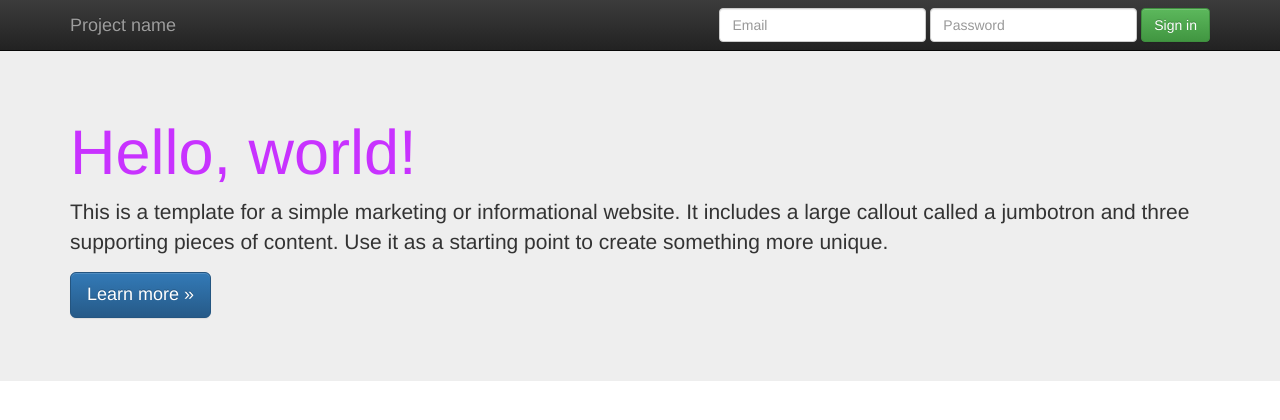
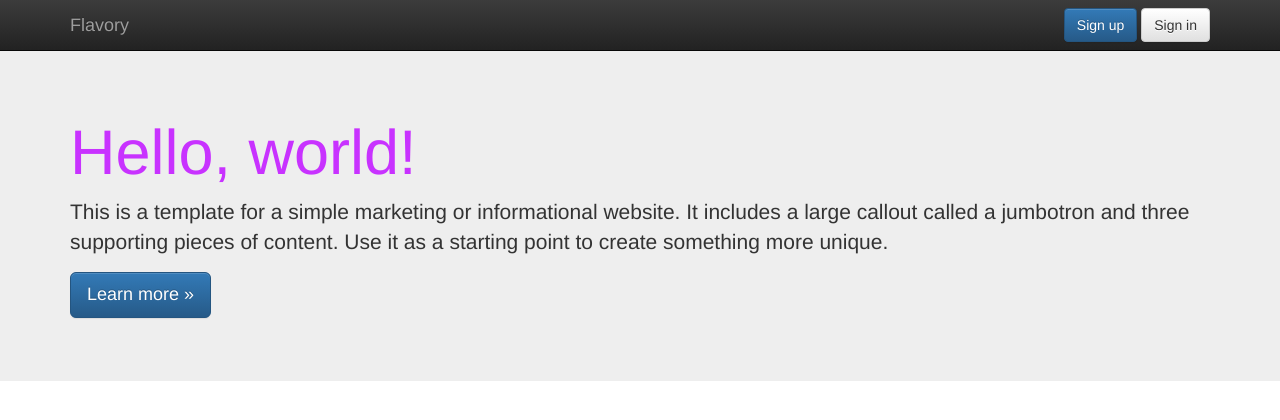
Before and after one commit to swpease/Flavify, a Django app: page / in a window 1280 px wide. Shown: the top 420 px of the page. Run offline with Django 3.2, Linux system fonts and the light colour scheme; some libraries are stand-ins or nearby versions.

Commit message:
signin signup base
copied leetcode’s signing and signup buttons

```diff
--- a/flavify/templates/base.html
+++ b/flavify/templates/base.html
@@ -41,18 +41,13 @@
             <span class="icon-bar"></span>
             <span class="icon-bar"></span>
           </button>
-          <a class="navbar-brand" href="#">Project name</a>
+          <a class="navbar-brand" href="#">Flavory</a>
         </div>
         <div id="navbar" class="navbar-collapse collapse">
-          <form class="navbar-form navbar-right" role="form">
-            <div class="form-group">
-              <input type="text" placeholder="Email" class="form-control">
-            </div>
-            <div class="form-group">
-              <input type="password" placeholder="Password" class="form-control">
-            </div>
-            <button type="submit" class="btn btn-success">Sign in</button>
-          </form>
+          <div class="navbar-form navbar-right">
+            <a class="btn btn-primary" href="/accounts/signup">Sign up</a>
+            <a class="btn btn-default" href="/accounts/login/">Sign in</a>
+          </div>
         </div><!--/.navbar-collapse -->
       </div>
     </nav>
--- a/flavify/templates/flavify/index.html
+++ b/flavify/templates/flavify/index.html
@@ -1,6 +1,6 @@
 {% extends "base.html" %}
 {% block head_title %}
-  Flavify
+  Flavory
 {% endblock head_title %}}
 
 {% block content %}
```
